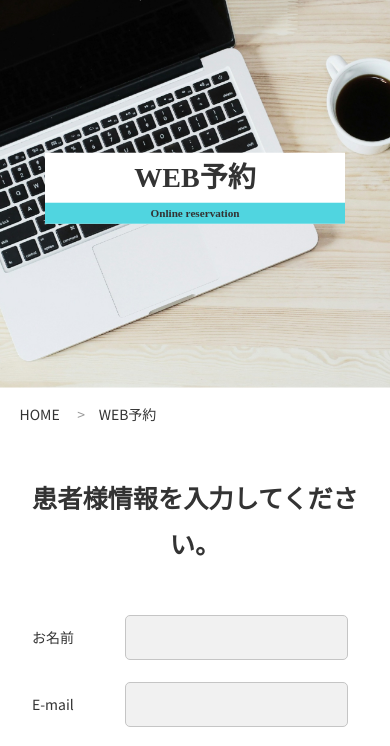
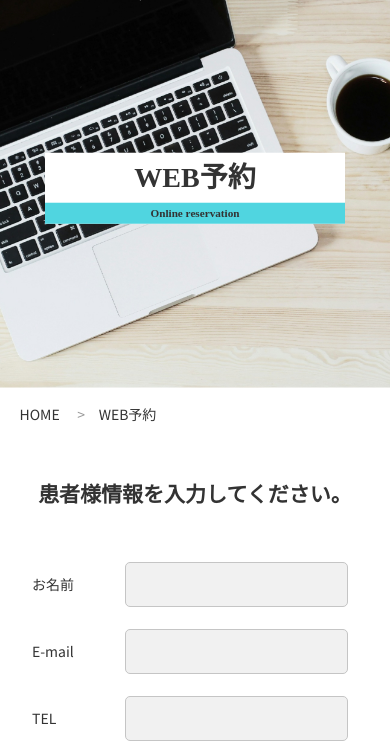
Before and after one commit to u2-35/gotanda-dental, a plain HTML site: page reservation.html in a window 390 px wide. Shown: the part 92-838 px from the top of the page. Drawn offline with Linux system fonts and the light colour scheme; some packages are replaced by stand-ins of ours.

Commit message:
Add files via upload

```diff
--- a/style.css
+++ b/style.css
@@ -887,5 +887,9 @@ main {
         width: 100%;
     }
 
+    .contact-form h3 {
+        font-size: var(--f4);
+    }
+
 
 }
```
